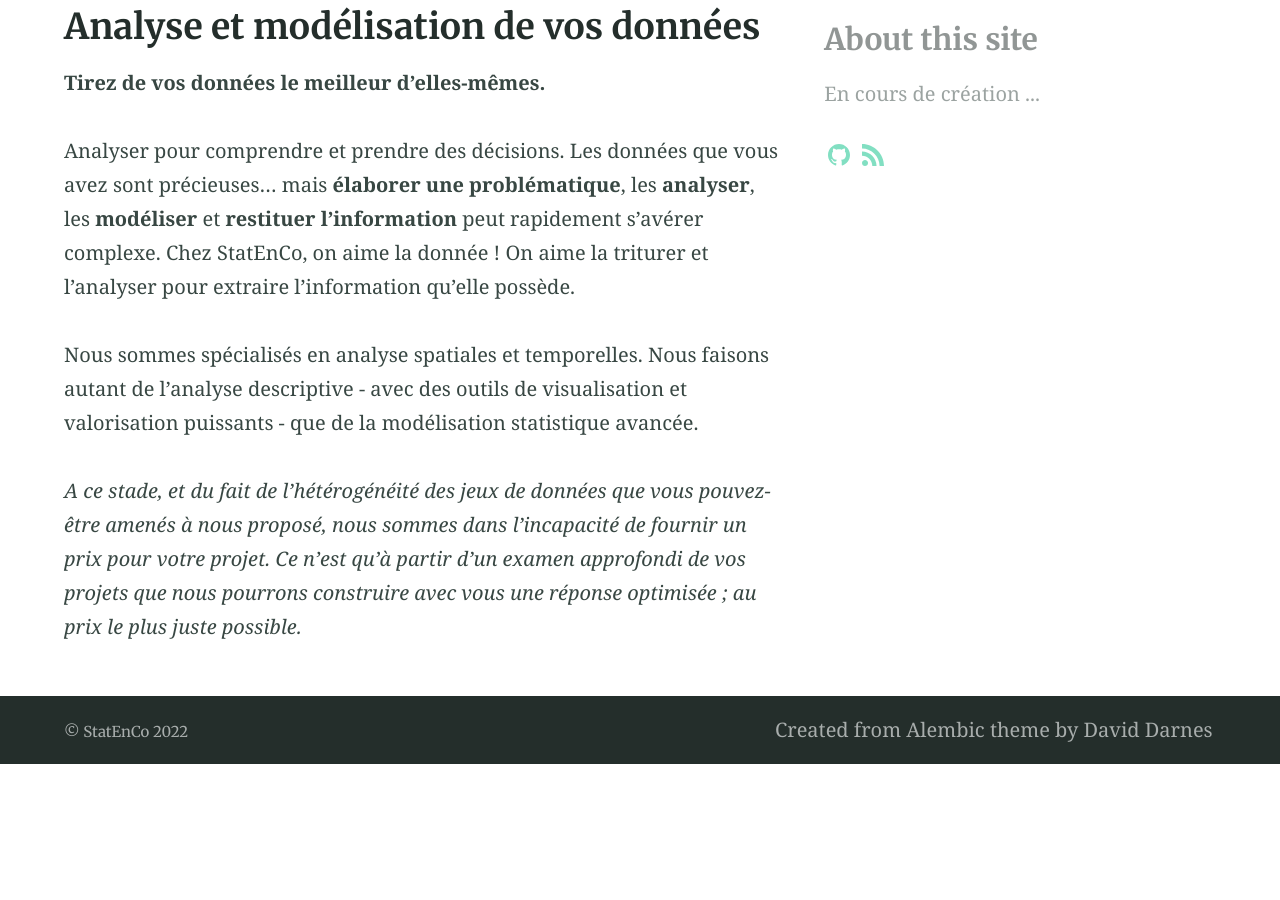
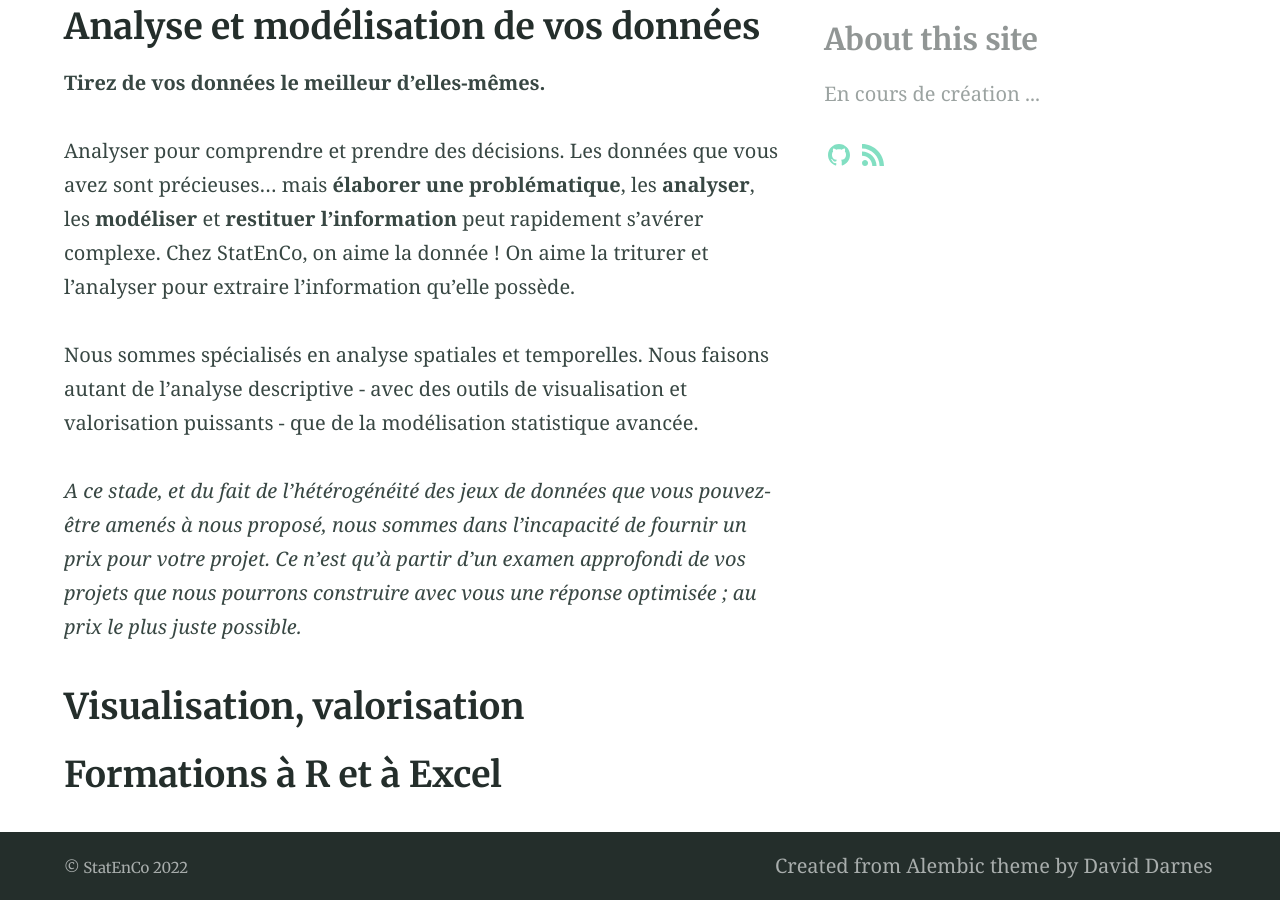
Before and after one commit to Claire-K/Claire-K.github.io, a Jekyll site: the page built from categories.md, in a window 1280 px wide and 900 px high, scrolled down 1363 px. Built offline with Jekyll 4.4.1, drawn with Linux system fonts in a browser that asks for light colours; before the commit the page ends 2127 px from its top, so only the background shows below that.

Commit message:
Update categories.md

```diff
--- a/categories.md
+++ b/categories.md
@@ -31,3 +31,9 @@ Analyser pour comprendre et prendre des décisions. Les données que vous avez s
 Nous sommes spécialisés en analyse spatiales et temporelles. Nous faisons autant de l'analyse descriptive - avec des outils de visualisation et valorisation puissants - que de la modélisation statistique avancée.
 
 *A ce stade, et du fait de l'hétérogénéité des jeux de données que vous pouvez-être amenés à nous proposé, nous sommes dans l'incapacité de fournir un prix pour votre projet. Ce n'est qu'à partir d'un examen approfondi de vos projets que nous pourrons construire avec vous une réponse optimisée ; au prix le plus juste possible.*
+
+## Visualisation, valorisation
+
+
+
+## Formations à R et à Excel
```
